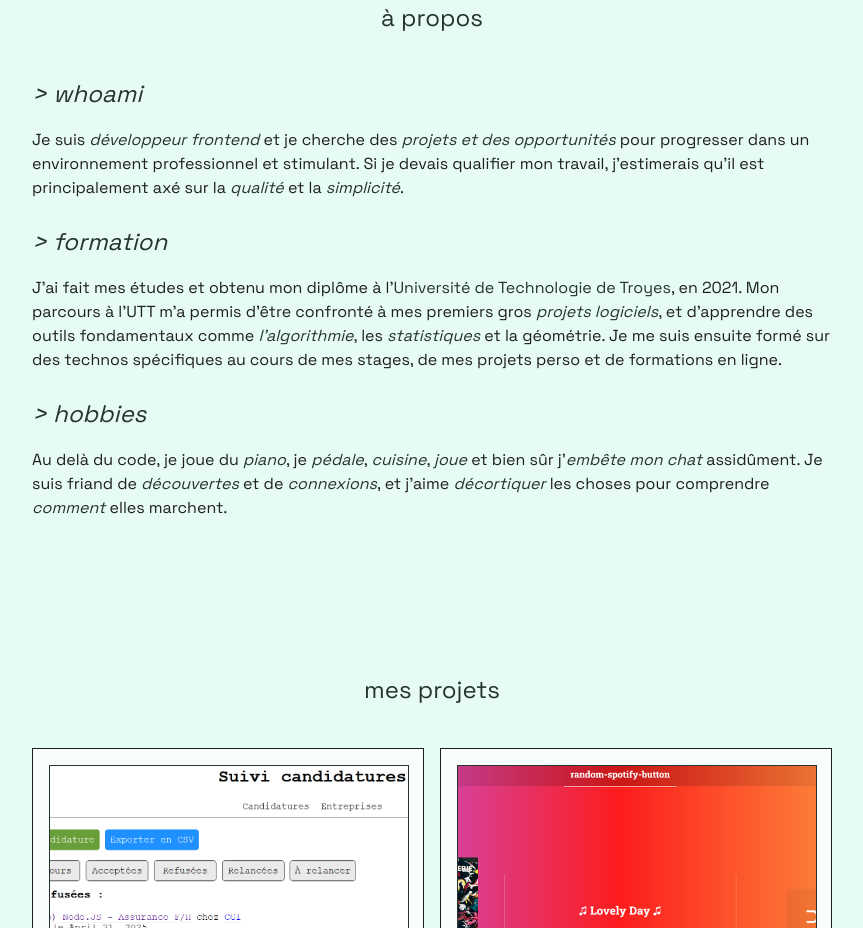
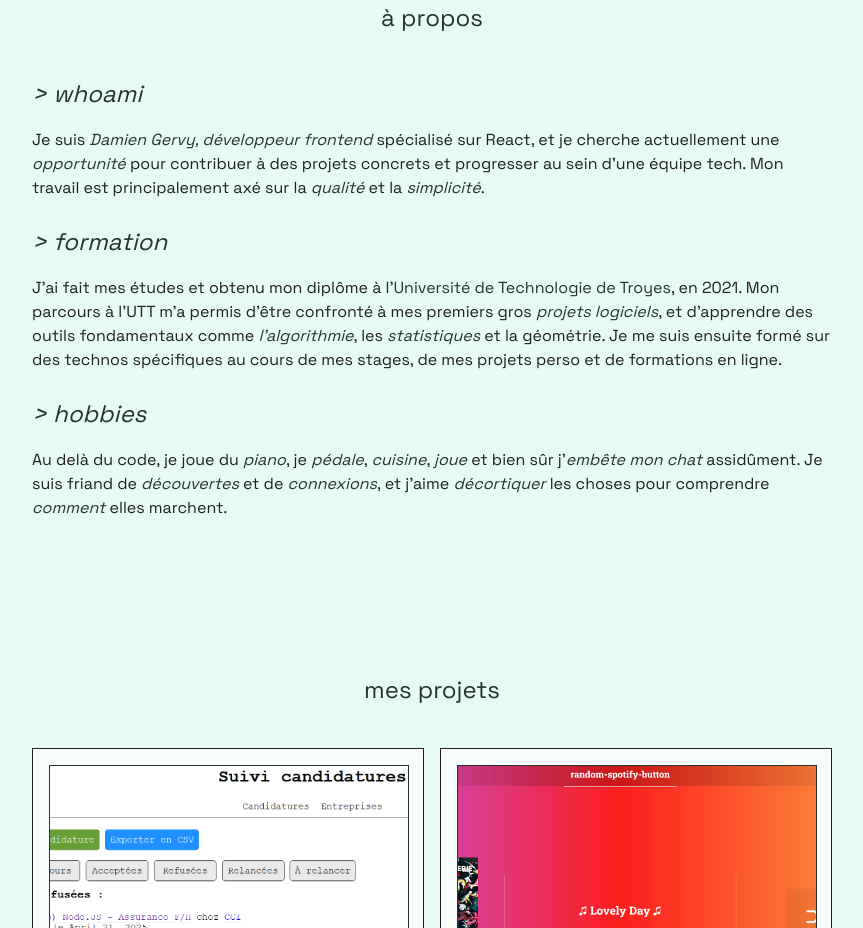
Before and after one commit to GDami/portfolio, a React (Vite) app: page / in a window 1280 px wide. Shown: the part 840-1768 px from the top of the page, without its empty margins (208-1071 px from the left). Built offline with nearby package versions, Linux system fonts and the light colour scheme; some icons are missing.

Commit message:
tweaked the whoami to be more direct and concise

```diff
--- a/src/components/about/About.tsx
+++ b/src/components/about/About.tsx
@@ -13,7 +13,7 @@ export function About() {
                         <h2>&gt; whoami<span>_</span></h2>
                         <p>
                             <Trans i18nKey="whoami.description">
-                                I'm a <em>software engineer</em> with a degree in computer science and I am currently looking for opportunities to work as a <em>frontend or fullstack developer</em>. I started out as a script kiddie and have experience in both fullstack web development and game dev. I strive for <em>quality</em> and am always happy to <em>share my skills</em>.
+                                I'm a <em>software engineer</em> with a degree in <em>computer science</em> and I am currently looking for opportunities to work as a <em>frontend or fullstack developer</em>. I started out as a script kiddie and have experience in both fullstack web development and game dev. I strive for <em>quality</em> and am always happy to <em>share my skills</em>.
                             </Trans>
                             </p>
                         <br></br>
--- a/src/utils/i18n/locales/en/en.json
+++ b/src/utils/i18n/locales/en/en.json
@@ -16,7 +16,7 @@
 
     "about.title.1": "about ",
     "about.title.2": "me",
-    "whoami.description": "I'm a <1>software engineer</1> with a degree in computer science and I am currently looking for opportunities to work as a <3>frontend or fullstack developer</3>. I have experience in both fullstack web development and game dev and I strive for <5>quality</5> and <7>simplicity</7>.",
+    "whoami.description": "I'm a <1>Damien Gervy, a frontend developer</1> specialized in <3>React</3> and I am currently looking for an <5>opportunity</5> to work in a team and contribute to real projects. My work focuses on <7>quality</7> and <9>usability</9>.",
     "education.title": "education",
     "education.description.1": " I attended and graduated from the ",
     "education.description.2": "University of Technology of Troyes",
--- a/src/utils/i18n/locales/fr/fr.json
+++ b/src/utils/i18n/locales/fr/fr.json
@@ -16,7 +16,7 @@
 
     "about.title.1": "à ",
     "about.title.2": "propos",
-    "whoami.description": "Je suis <1>développeur frontend</1> et je cherche des <3>projets et des opportunités</3> pour progresser dans un environnement professionnel et stimulant. Si je devais qualifier mon travail, j'estimerais qu'il est principalement axé sur la <5>qualité</5> et la <7>simplicité</7>.",
+    "whoami.description": "Je suis <1>Damien Gervy, développeur frontend</1> spécialisé sur React, et je cherche actuellement une <3>opportunité</3> pour contribuer à des projets concrets et progresser au sein d'une équipe tech. Mon travail est principalement axé sur la <5>qualité</5> et la <7>simplicité</7>.",
     "education.title": "formation",
     "education.description.1": "J'ai fait mes études et obtenu mon diplôme à l'",
     "education.description.2": "Université de Technologie de Troyes",
```
